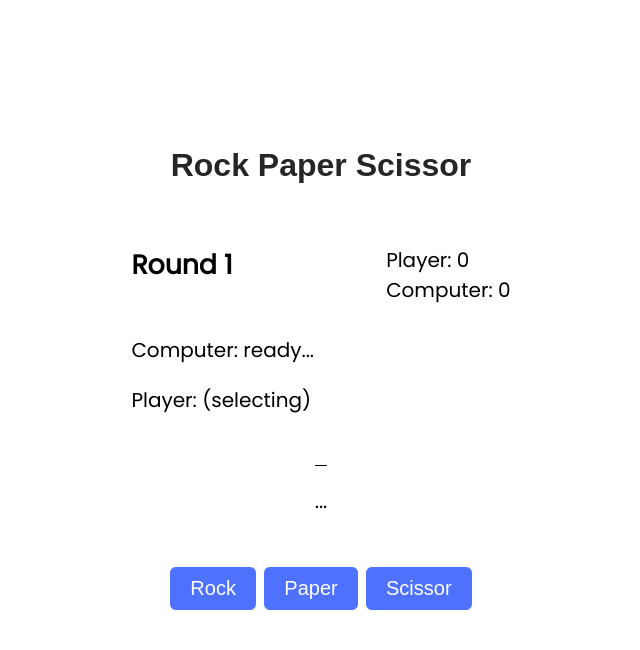
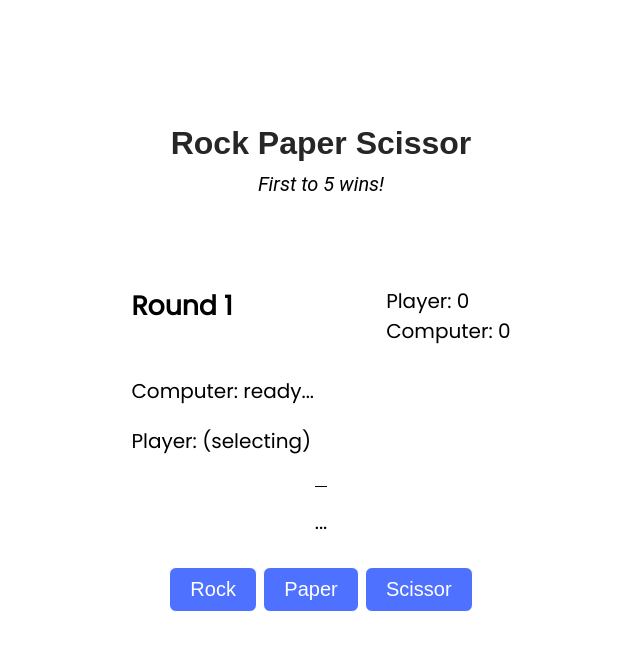
Before and after one commit to nevwizurai/rock_paper_scissor, a plain HTML site: page index.html in a window 1280 px wide. Shown: the whole page, without its empty margins (319-959 px from the left). Drawn offline with Linux system fonts and the light colour scheme; a web font is replaced by a local one.

Commit message:
added title and sub-title

```diff
--- a/index.html
+++ b/index.html
@@ -10,7 +10,10 @@
   </head>
   <body onload="handleLoad()">
     <div class="container">
-      <h1>Rock Paper Scissor</h1>
+      <div class="title">
+        <h1>Rock Paper Scissor</h1>
+        <p>First to 5 wins!</p>
+      </div>
 
       <div class="game-status">
         <div class="round-score">
--- a/style.css
+++ b/style.css
@@ -92,3 +92,22 @@ body {
   color: rgb(78, 113, 255);
   border: 1px solid rgb(78, 113, 255);
 }
+
+.title {
+  display: flex;
+  flex-direction: column;
+  align-items: center;
+  margin-bottom: 50px;
+  row-gap: 10px;
+}
+
+.title h1,
+p {
+  margin: 0;
+}
+
+.title p {
+  font-family: "Roboto", sans-serif;
+  font-size: 15pt;
+  font-style: italic;
+}
```
